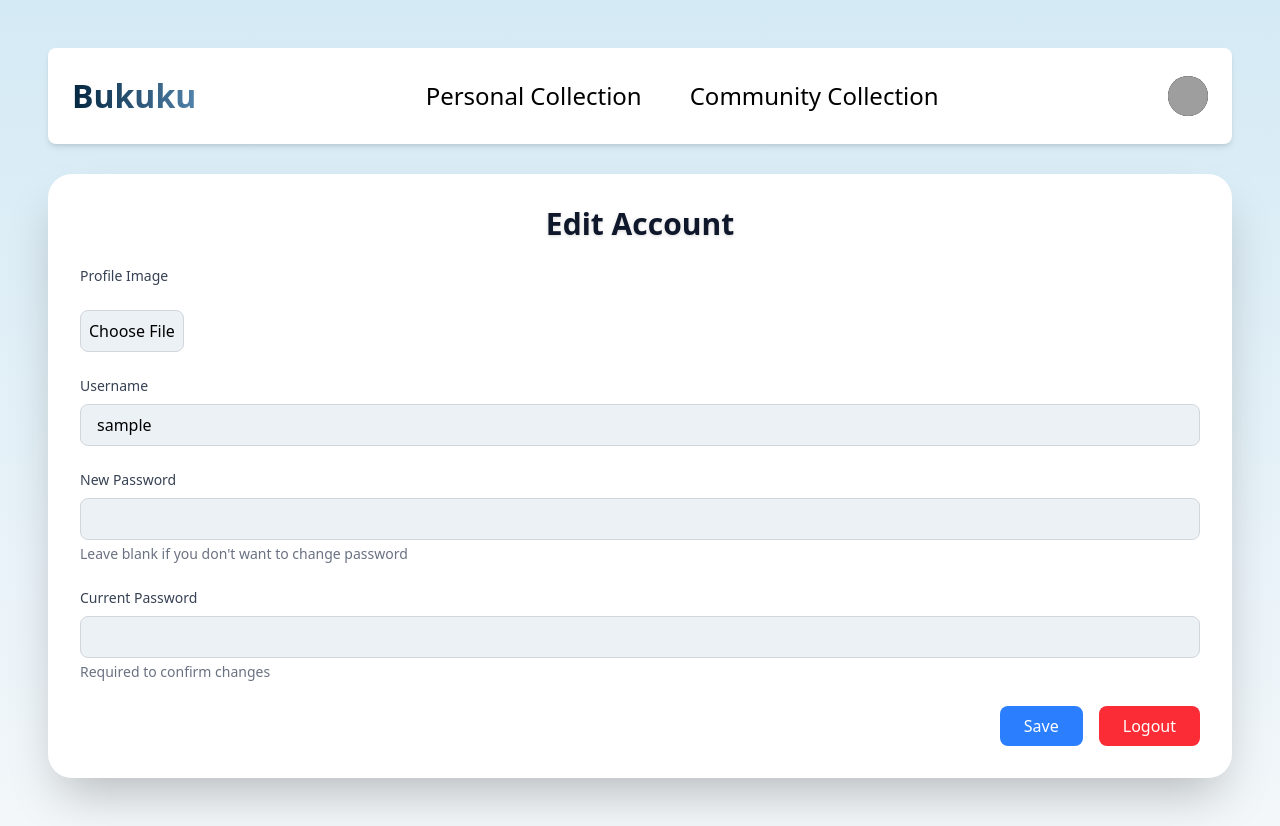
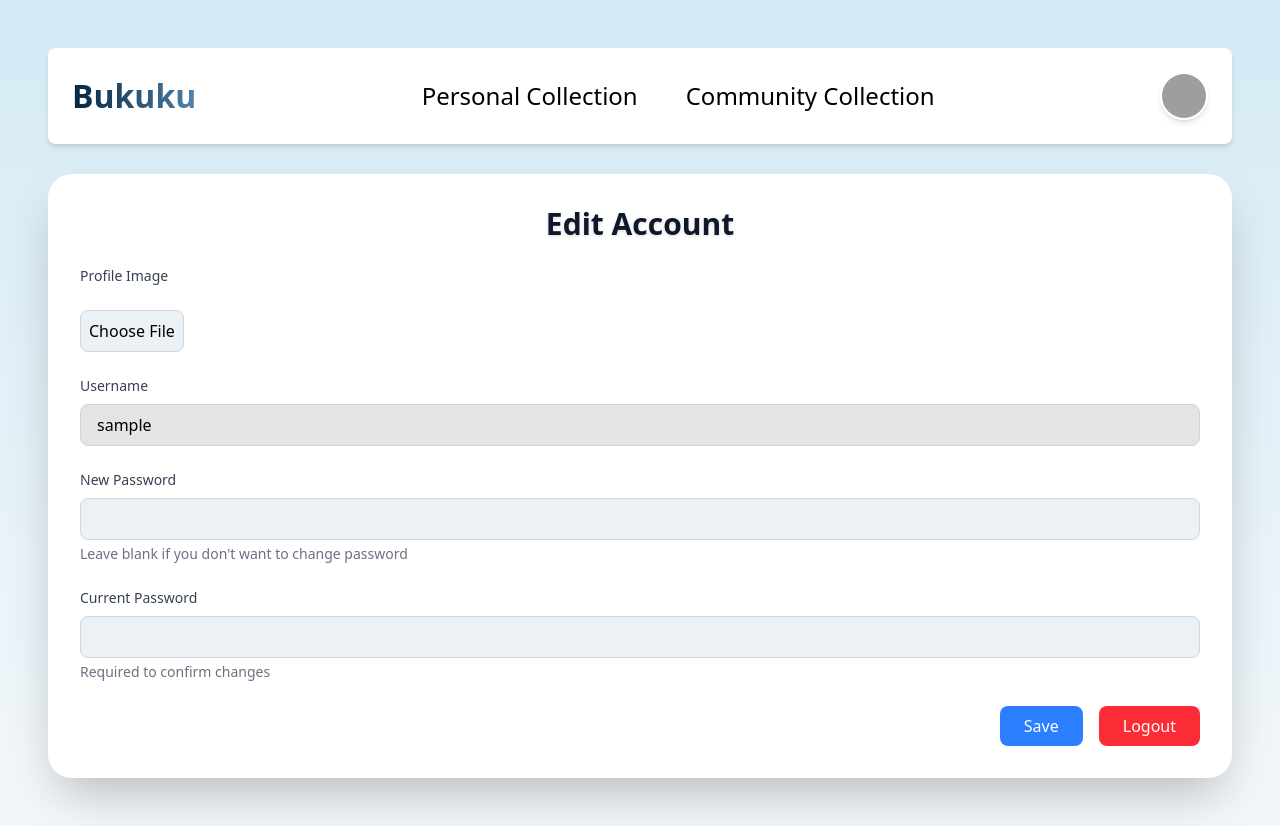
Before and after one commit to UCYenyen/ALP_Webprog_Github, a PHP site: page /account.php in a window 1280 px wide. Run offline with PHP 8.4, Linux system fonts and the light colour scheme; the visitor is signed in with stand-in values (Sample User, id 1); grey boxes are pictures that could not be loaded.

Commit message:
Update better profile-image
added shadow and border radius and also preview image when choose file

```diff
--- a/view/account.php
+++ b/view/account.php
@@ -53,10 +53,10 @@
                 <div class="w-8 h-1 bg-black"></div>
                 <div class="w-8 h-1 bg-black"></div>
             </div>
-            <div class="hidden md:block">
+            <div class="hidden md:flex">
                 <?php if((isset($_SESSION['profile_image']))){?>
-                        <a href="account.php" class="w-10 h-10 rounded-full bg-black block">
-                            <img src="uploads/profiles/<?= $_SESSION['profile_image'] ?>" class="w-full h-full object-cover rounded-full">
+                        <a href="account.php" class="w-12 h-12 rounded-full flex">
+                            <img src="uploads/profiles/<?= $_SESSION['profile_image'] ?>" class="w-full h-full object-top object-cover rounded-full border-2 border-white shadow-md">
                         </a>
                 <?php } else { ?>
                         <a href="account.php" class="w-10 h-10 rounded-full bg-black block"></a>
@@ -78,7 +78,7 @@
                         <p class="text-gray-700 text-sm font-medium">Profile Image</p>
                         <div class="mb-2">
                             <!-- Image preview element -->
-                            <img id="imagePreview" src="#" alt="Image Preview" class="w-24 h-24 rounded-full object-cover hidden">
+                            <img id="imagePreview" src="#" alt="Image Preview" class="w-24 h-24 rounded-full object-cover hidden object-top">
                         </div>
                         <label class="bg-[#EBF1F4] w-[6.5rem] p-2 border border-gray-300 rounded-lg focus:outline-none focus:ring-2 focus:ring-blue-500 cursor-pointer text-left">
                             Choose File
@@ -90,7 +90,7 @@
                 <div>
                     <label for="username" class="block mb-2 text-sm font-medium text-gray-700">Username</label>
                     <input type="text" id="username" name="username" value="<?= $_SESSION['username']?>" readonly disabled
-                        class="bg-[#EBF1F4] w-full px-4 py-2 border border-gray-300 rounded-lg focus:outline-none focus:ring-2 focus:ring-blue-500">
+                        class="bg-[#E4E4E4] w-full px-4 py-2 border border-gray-300 rounded-lg focus:outline-none focus:ring-2 focus:ring-blue-500">
                 </div>
                 <div>
                     <label for="new_password" class="block mb-2 text-sm font-medium text-gray-700">New Password</label>
@@ -115,5 +115,22 @@
             </form>
         </div>
     </main>
+
+    <script>
+        function previewImage(input) {
+            const preview = document.getElementById('imagePreview');
+            if (input.files && input.files[0]) {
+                const reader = new FileReader();
+                reader.onload = function(e) {
+                    preview.src = e.target.result;
+                    preview.classList.remove('hidden');
+                }
+                reader.readAsDataURL(input.files[0]);
+            } else {
+                preview.src = "#";
+                preview.classList.add('hidden');
+            }
+        }
+    </script>
 </body>
 </html>
--- a/view/add-book-form.php
+++ b/view/add-book-form.php
@@ -31,10 +31,10 @@
                 <div class="w-8 h-1 bg-black"></div>
                 <div class="w-8 h-1 bg-black"></div>
             </div>
-            <div class="hidden md:block">
+            <div class="hidden md:flex">
                 <?php if((isset($_SESSION['profile_image']))){?>
-                        <a href="account.php" class="w-10 h-10 rounded-full bg-black block">
-                            <img src="uploads/profiles/<?= $_SESSION['profile_image'] ?>" class="w-full h-full object-cover rounded-full">
+                        <a href="account.php" class="w-12 h-12 rounded-full flex">
+                            <img src="uploads/profiles/<?= $_SESSION['profile_image'] ?>" class="w-full h-full object-top object-cover rounded-full border-2 border-white shadow-md">
                         </a>
                 <?php } else { ?>
                         <a href="account.php" class="w-10 h-10 rounded-full bg-black block"></a>
--- a/view/book-page-personal.php
+++ b/view/book-page-personal.php
@@ -33,10 +33,10 @@
                 <div class="w-8 h-1 bg-black"></div>
                 <div class="w-8 h-1 bg-black"></div>
             </div>
-            <div class="hidden md:block">
+            <div class="hidden md:flex">
                 <?php if((isset($_SESSION['profile_image']))){?>
-                        <a href="account.php" class="w-10 h-10 rounded-full bg-black block">
-                            <img src="uploads/profiles/<?= $_SESSION['profile_image'] ?>" class="w-full h-full object-cover rounded-full">
+                        <a href="account.php" class="w-12 h-12 rounded-full flex">
+                            <img src="uploads/profiles/<?= $_SESSION['profile_image'] ?>" class="w-full h-full object-top object-cover rounded-full border-2 border-white shadow-md">
                         </a>
                 <?php } else { ?>
                         <a href="account.php" class="w-10 h-10 rounded-full bg-black block"></a>
--- a/view/book-page.php
+++ b/view/book-page.php
@@ -33,10 +33,10 @@
                 <div class="w-8 h-1 bg-black"></div>
                 <div class="w-8 h-1 bg-black"></div>
             </div>
-            <div class="hidden md:block">
+            <div class="hidden md:flex">
                 <?php if((isset($_SESSION['profile_image']))){?>
-                        <a href="account.php" class="w-10 h-10 rounded-full bg-black block">
-                            <img src="uploads/profiles/<?= $_SESSION['profile_image'] ?>" class="w-full h-full object-cover rounded-full">
+                        <a href="account.php" class="w-12 h-12 rounded-full flex">
+                            <img src="uploads/profiles/<?= $_SESSION['profile_image'] ?>" class="w-full h-full object-top object-cover rounded-full border-2 border-white shadow-md">
                         </a>
                 <?php } else { ?>
                         <a href="account.php" class="w-10 h-10 rounded-full bg-black block"></a>
--- a/view/community-collection.php
+++ b/view/community-collection.php
@@ -37,10 +37,10 @@
                 <div class="w-8 h-1 bg-black"></div>
                 <div class="w-8 h-1 bg-black"></div>
             </div>
-            <div class="hidden md:block">
+            <div class="hidden md:flex">
                 <?php if((isset($_SESSION['profile_image']))){?>
-                        <a href="account.php" class="w-10 h-10 rounded-full bg-black block">
-                            <img src="uploads/profiles/<?= $_SESSION['profile_image'] ?>" class="w-full h-full object-cover rounded-full">
+                        <a href="account.php" class="w-12 h-12 rounded-full flex">
+                            <img src="uploads/profiles/<?= $_SESSION['profile_image'] ?>" class="w-full h-full object-top object-cover rounded-full border-2 border-white shadow-md">
                         </a>
                 <?php } else { ?>
                         <a href="account.php" class="w-10 h-10 rounded-full bg-black block"></a>
--- a/view/edit-book.php
+++ b/view/edit-book.php
@@ -31,10 +31,10 @@
                 <div class="w-8 h-1 bg-black"></div>
                 <div class="w-8 h-1 bg-black"></div>
             </div>
-            <div class="hidden md:block">
+            <div class="hidden md:flex">
                 <?php if((isset($_SESSION['profile_image']))){?>
-                        <a href="account.php" class="w-10 h-10 rounded-full bg-black block">
-                            <img src="uploads/profiles/<?= $_SESSION['profile_image'] ?>" class="w-full h-full object-cover rounded-full">
+                        <a href="account.php" class="w-12 h-12 rounded-full flex">
+                            <img src="uploads/profiles/<?= $_SESSION['profile_image'] ?>" class="w-full h-full object-top object-cover rounded-full border-2 border-white shadow-md">
                         </a>
                 <?php } else { ?>
                         <a href="account.php" class="w-10 h-10 rounded-full bg-black block"></a>
--- a/view/personal-collection.php
+++ b/view/personal-collection.php
@@ -49,10 +49,10 @@
                 <div class="w-8 h-1 bg-black"></div>
                 <div class="w-8 h-1 bg-black"></div>
             </div>
-            <div class="hidden md:block">
+            <div class="hidden md:flex">
                 <?php if((isset($_SESSION['profile_image']))){?>
-                        <a href="account.php" class="w-10 h-10 rounded-full bg-black block">
-                            <img src="uploads/profiles/<?= $_SESSION['profile_image'] ?>" class="w-full h-full object-cover rounded-full">
+                        <a href="account.php" class="w-12 h-12 rounded-full flex">
+                            <img src="uploads/profiles/<?= $_SESSION['profile_image'] ?>" class="w-full h-full object-top object-cover rounded-full border-2 border-white shadow-md">
                         </a>
                 <?php } else { ?>
                         <a href="account.php" class="w-10 h-10 rounded-full bg-black block"></a>
```
